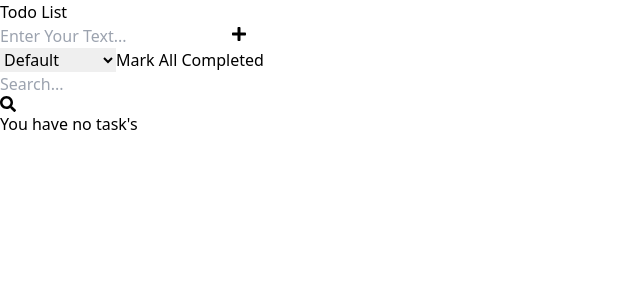
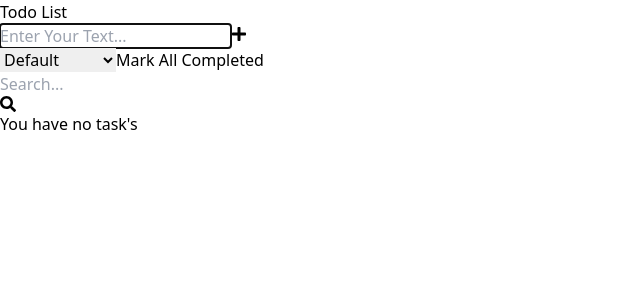
Before and after one commit to Abzall/Simple-To-Do-App, a React (Vite) app: page / in a window 1280 px wide. Shown: the top 300 px of the page, without its empty margins (0-640 px from the left). Built offline with nearby package versions, Linux system fonts and the light colour scheme.

Commit message:
Добавил useRef в главный инпут

```diff
--- a/src/components/Todo.jsx
+++ b/src/components/Todo.jsx
@@ -1,4 +1,4 @@
-import React, { useEffect, useState } from "react";
+import React, { useEffect, useRef, useState } from "react";
 import { FaPlus } from "react-icons/fa";
 import { FaSearch } from "react-icons/fa";
 import FilterButton from "./FilterButton";
@@ -18,6 +18,12 @@ const App = () => {
   const todoList = useSelector((state) => state.todo.todoList); // Без todo попробуй. Попробуй изменить name.
   const filteredTodoList = useSelector((state) => state.todo.filteredTodoList);
   const sortCriteria = useSelector((state) => state.todo.sortCriteria);
+
+  const inputRef = useRef();
+
+  useEffect(() => {
+    inputRef.current.focus();
+  }, []);
 
   useEffect(() => {
     if (todoList.length > 0) {
@@ -78,6 +84,7 @@ const App = () => {
           className="flex-grow p-2 border-b-2 italic border-gray-300 focus:outline-none focus:border-blue-500"
           type="text"
           placeholder="Enter Your Text..."
+          ref={inputRef}
           value={newTask}
           onChange={(e) => setNewTask(e.target.value)}
         />
```
